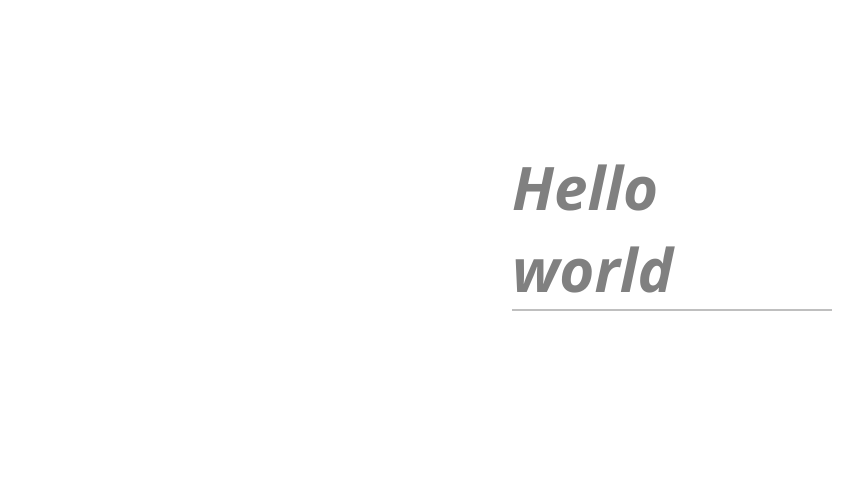
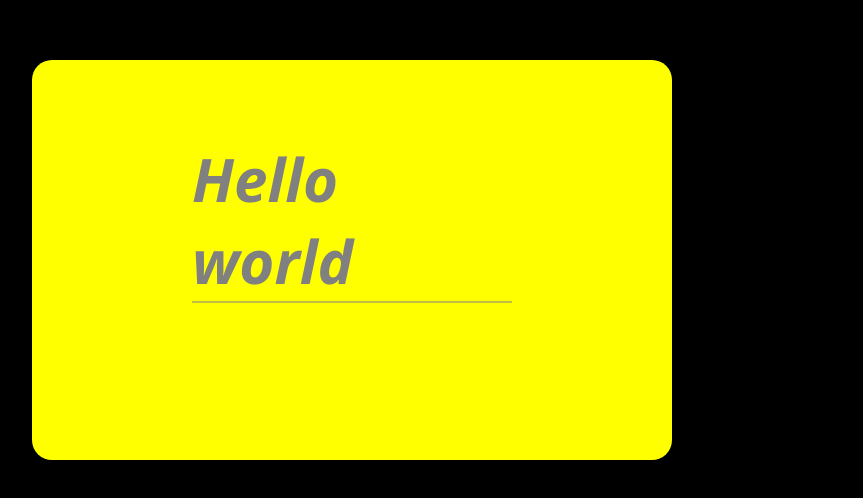
Before and after one commit to SangesAntonio/htmlcss-hello, a plain HTML site: page index.html in a window 1280 px wide. Shown: the part 140-638 px from the top of the page, without its empty margins (288-1151 px from the left). Drawn offline with nearby package versions, Linux system fonts and the light colour scheme.

Commit message:
background black

```diff
--- a/style.css
+++ b/style.css
@@ -1,8 +1,13 @@
+body{
+    background-color: black;
+}
+
 .container-title{
     width: 80vh;
     height: 50vh;
     margin: auto;
-    background-color:
+    background-color:yellow;
+    border-radius: 20px;
     position: absolute;
     right: 50%;
     bottom: 50%;
```
